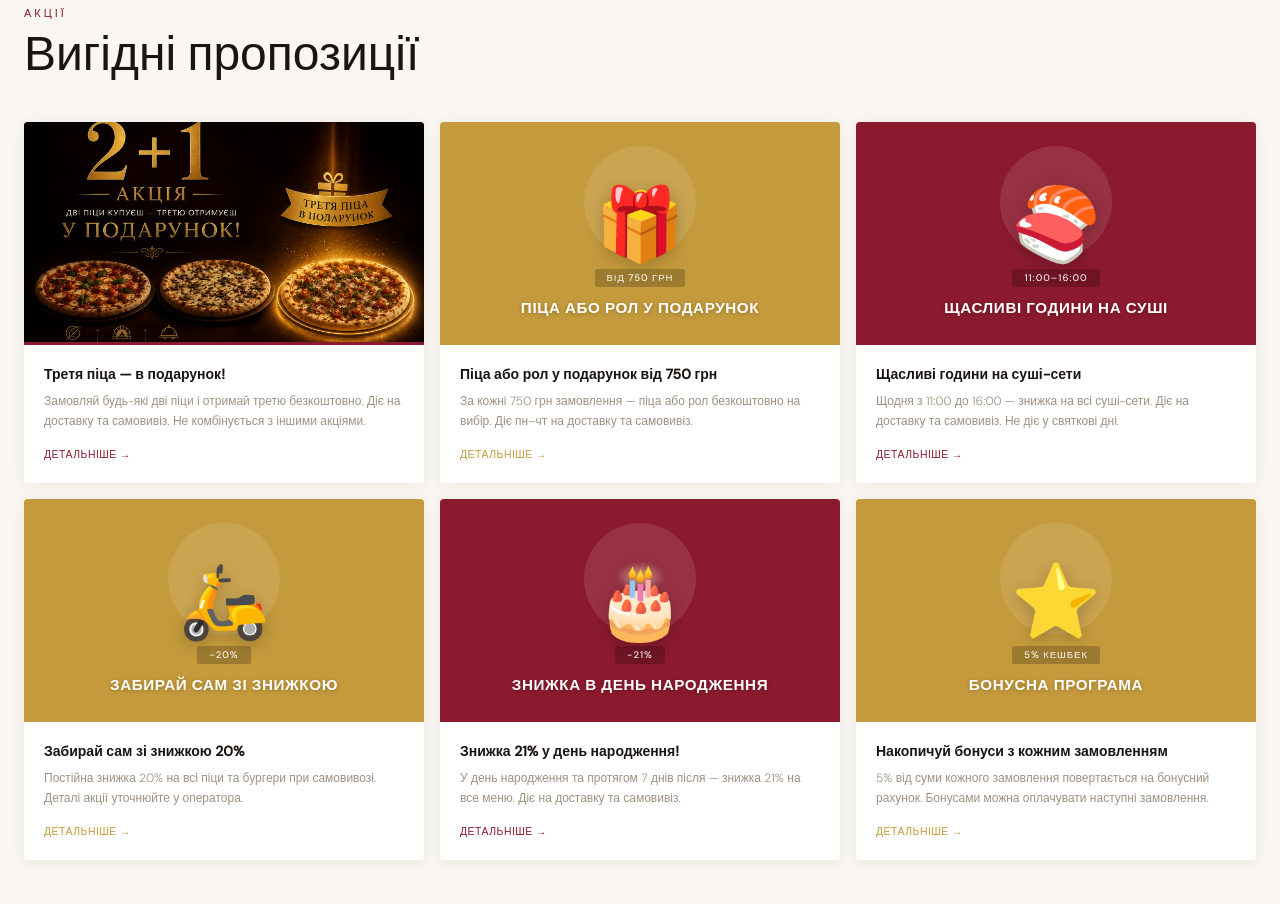
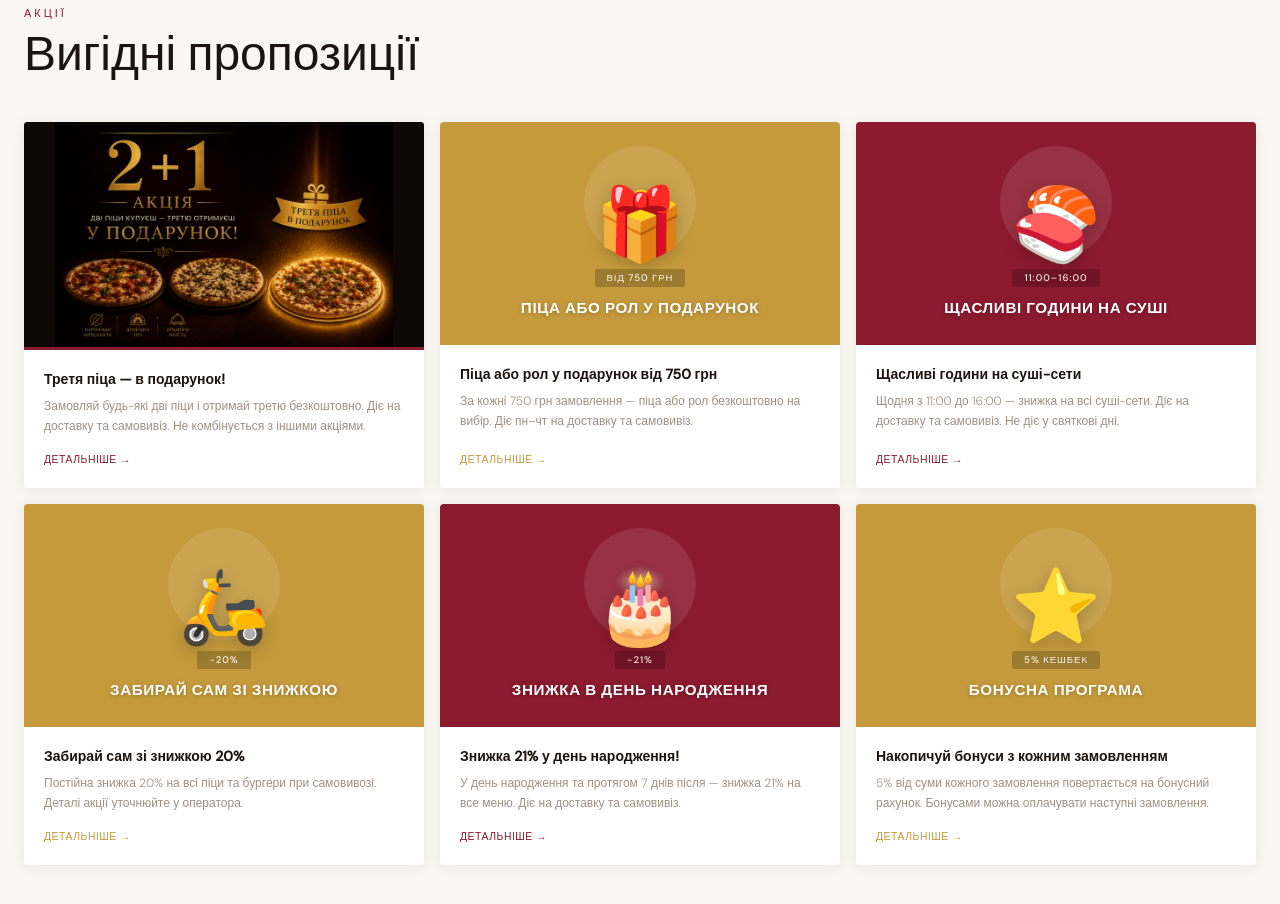
Before and after one commit to danylonahorniuk/brasa-cafe, a Next.js app: page / in a window 1280 px wide. Shown: the part 860-1764 px from the top of the page. Built offline with nearby package versions, Linux system fonts and the light colour scheme.

Commit message:
fix: show full promo image without cropping
Use object-contain + 16:9 aspect ratio for cards with custom images.
Emoji-only cards keep fixed minHeight + colored background.

Co-Authored-By: Claude Sonnet 4.6 <noreply@anthropic.com>

```diff
--- a/src/components/home/PromoCards.tsx
+++ b/src/components/home/PromoCards.tsx
@@ -41,16 +41,17 @@ export default function PromoCards() {
                 {/* ── Верх ── */}
                 <div
                   className="relative overflow-hidden"
-                  style={{ minHeight: "220px", background: color }}
+                  style={{ minHeight: promo.image ? "0" : "220px", aspectRatio: promo.image ? "16/9" : "auto", background: promo.image ? "#0d0806" : color }}
                 >
                   {promo.image ? (
-                    /* Якщо є згенероване зображення — показуємо його */
+                    /* Якщо є згенероване зображення — показуємо його повністю */
                     <Image
                       src={promo.image}
                       alt={promo.title}
                       fill
-                      className="object-cover transition-transform duration-700 group-hover:scale-105"
+                      className="object-contain transition-transform duration-700 group-hover:scale-105"
                       sizes="(max-width: 640px) 100vw, (max-width: 1024px) 50vw, 33vw"
+                      style={{ background: "#0d0806" }}
                     />
                   ) : (
                     /* Інакше — емодзі + заголовок на кольоровому фоні */
```
